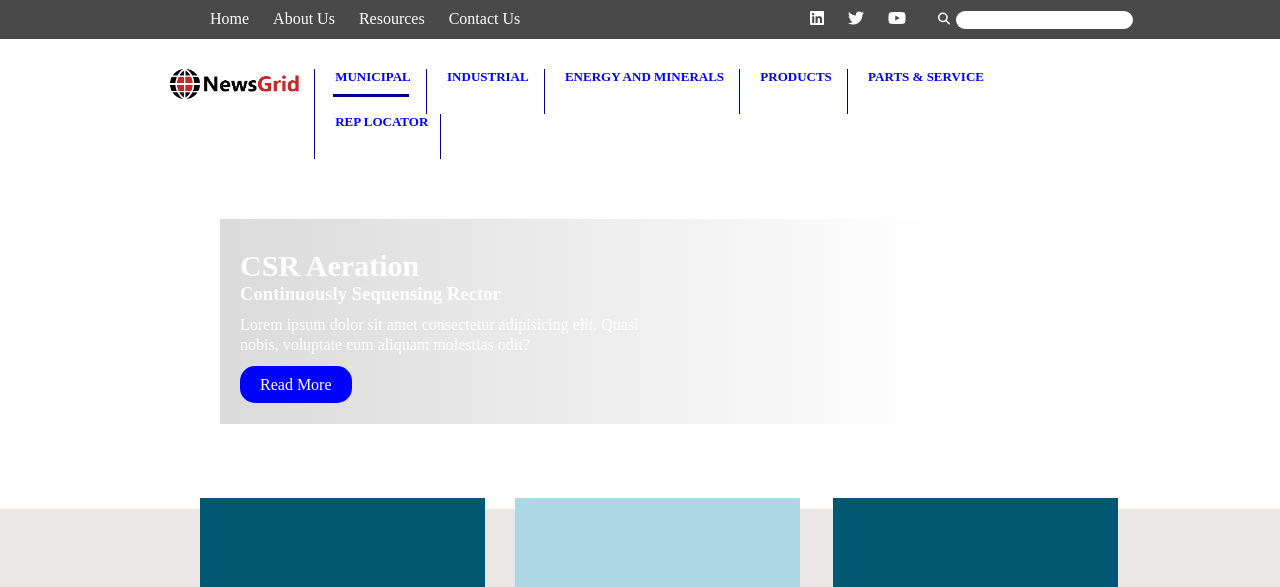
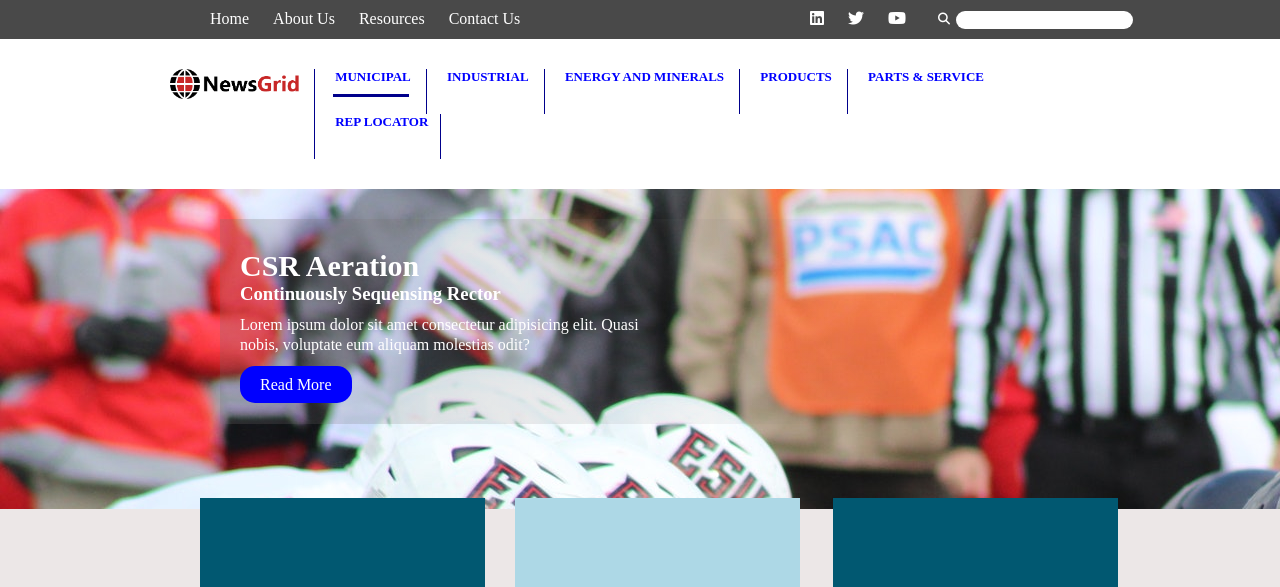
Before and after one commit to yovanproev/Random-Web-Page, a website: page dist/index.html in a window 1280 px wide. Shown: the top 587 px of the page. Drawn offline with Linux system fonts and the light colour scheme; the site is published under a folder, as on GitHub Pages, so addresses that start at the root find nothing.

Commit message:
updated form 5

```diff
--- a/scss/main.scss
+++ b/scss/main.scss
@@ -138,7 +138,7 @@
 }
 
 #showcase {
-  background: url(/./dist/img/featured.jpg);
+  background: url(../img/featured.jpg);
   height: 40vh;
 
   .container-showcase {
```
Also changed, not shown: dist/css/main.css.
